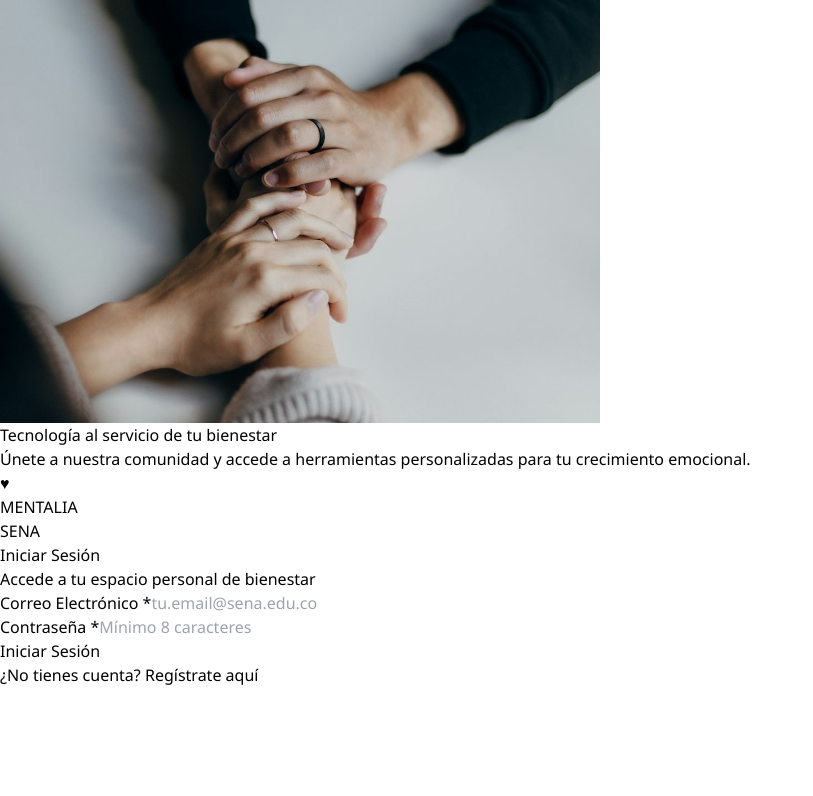
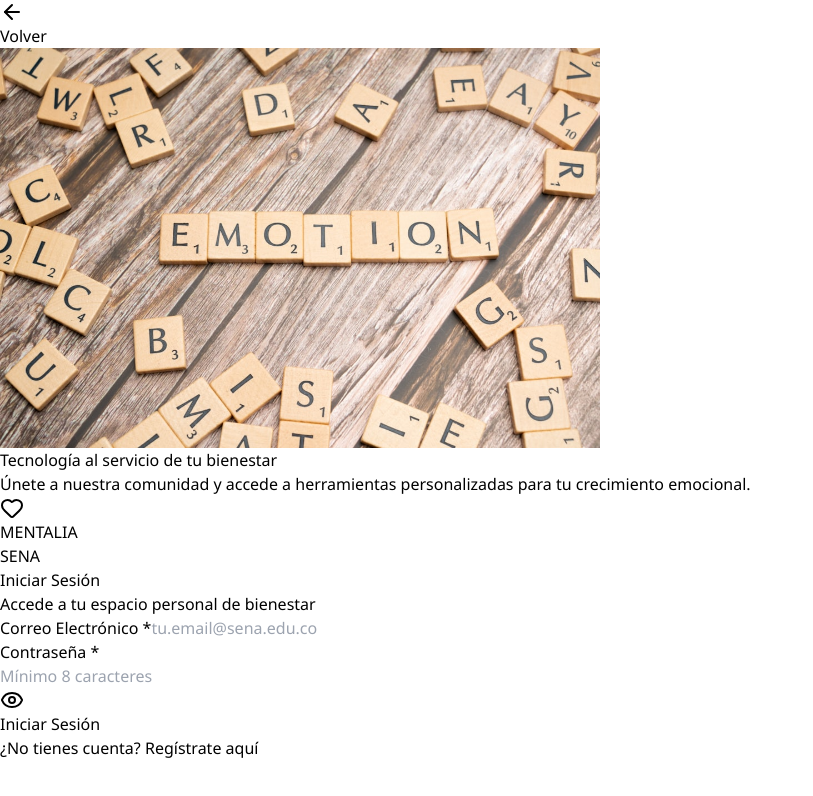
Before and after one commit to shaireth1/Mentalia, a Next.js app: page /register in a window 1280 px wide. Shown: the top 796 px of the page, without its empty margins (0-813 px from the left). Built offline with nearby package versions, Linux system fonts and the light colour scheme.

Commit message:
Update page.js

```diff
--- a/src/app/register/page.js
+++ b/src/app/register/page.js
@@ -2,16 +2,24 @@
 
 import Link from "next/link";
 import Image from "next/image";
+import { Heart, ArrowLeft, Eye } from "lucide-react";
+import { useState } from "react";
 
 export default function Home() {
+  const [showPassword, setShowPassword] = useState(false);
+
   return (
     <main className="min-h-screen flex items-center justify-center bg-[#f3e8ff] font-sans p-6">
+      <div className="absolute top-6 left-6 flex items-center gap-2 text-purple-700 hover:underline cursor-pointer">
+        <ArrowLeft className="w-4 h-4" />
+        <span className="text-sm font-medium">Volver</span>
+      </div>
+
       <div className="flex max-w-6xl w-full gap-6">
-
         {/* Panel izquierdo con imagen y texto */}
         <div className="bg-white rounded-2xl shadow-md overflow-hidden w-1/2 hidden md:block">
           <Image
-            src="/foto-panel-principal.jpg"
+            src="/icono-registrarse.jpg"
             alt="Bienestar"
             width={600}
             height={400}
@@ -32,9 +40,11 @@ export default function Home() {
         <div className="bg-white rounded-2xl shadow-md p-10 w-full md:w-1/2">
           {/* Logo */}
           <div className="flex items-center justify-center mb-8">
-            <span className="text-purple-600 text-2xl font-bold mr-2">♥</span>
+            <Heart className="w-6 h-6 text-purple-600 mr-2" />
             <div>
-              <h1 className="text-xl font-bold text-purple-700 leading-none">MENTALIA</h1>
+              <h1 className="text-xl font-bold text-purple-700 leading-none">
+                MENTALIA
+              </h1>
               <p className="text-xs text-gray-500">SENA</p>
             </div>
           </div>
@@ -63,12 +73,18 @@ export default function Home() {
               <label className="block text-sm font-medium text-gray-700">
                 Contraseña *
               </label>
-              <input
-                type="password"
-                placeholder="Mínimo 8 caracteres"
-                className="mt-1 w-full border border-gray-300 rounded-lg px-4 py-2 focus:ring-2 focus:ring-purple-400 focus:outline-none"
-                required
-              />
+              <div className="relative">
+                <input
+                  type={showPassword ? "text" : "password"}
+                  placeholder="Mínimo 8 caracteres"
+                  className="mt-1 w-full border border-gray-300 rounded-lg px-4 py-2 focus:ring-2 focus:ring-purple-400 focus:outline-none pr-10"
+                  required
+                />
+                <Eye
+                  onClick={() => setShowPassword(!showPassword)}
+                  className="absolute right-3 top-3 w-5 h-5 text-gray-500 cursor-pointer"
+                />
+              </div>
             </div>
 
             <button
```
